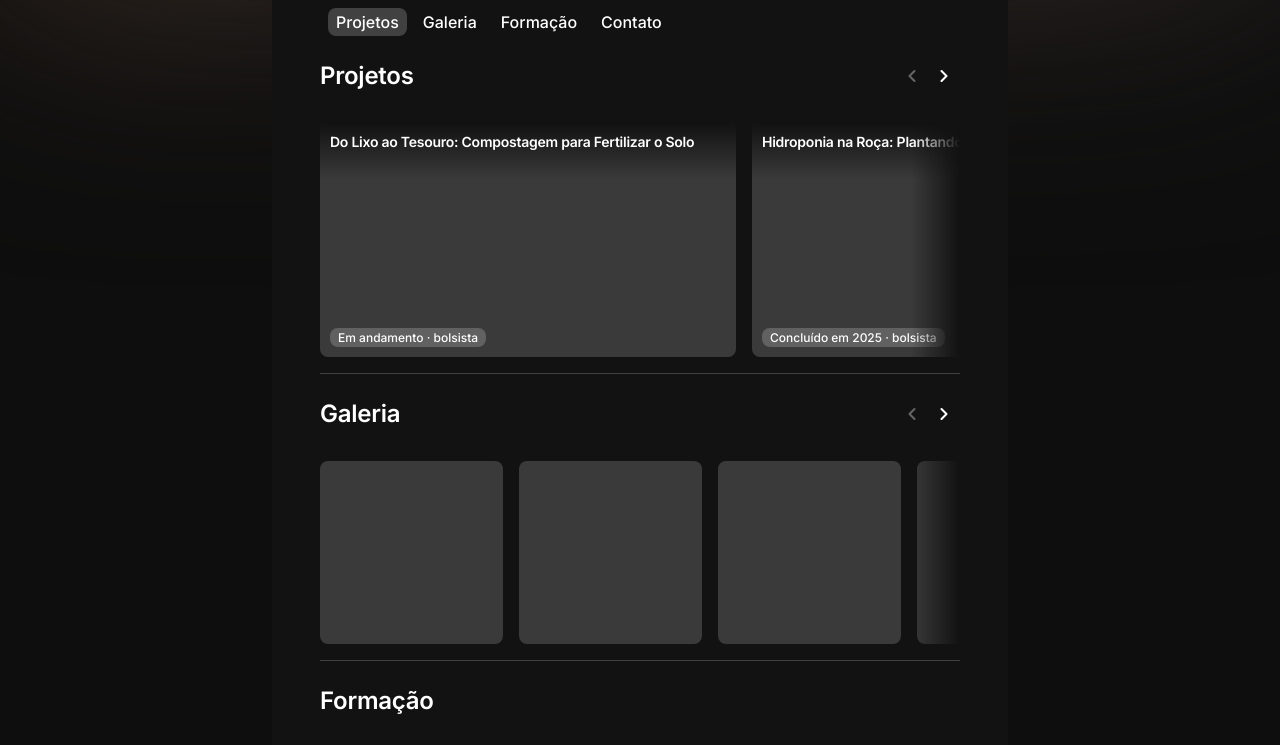
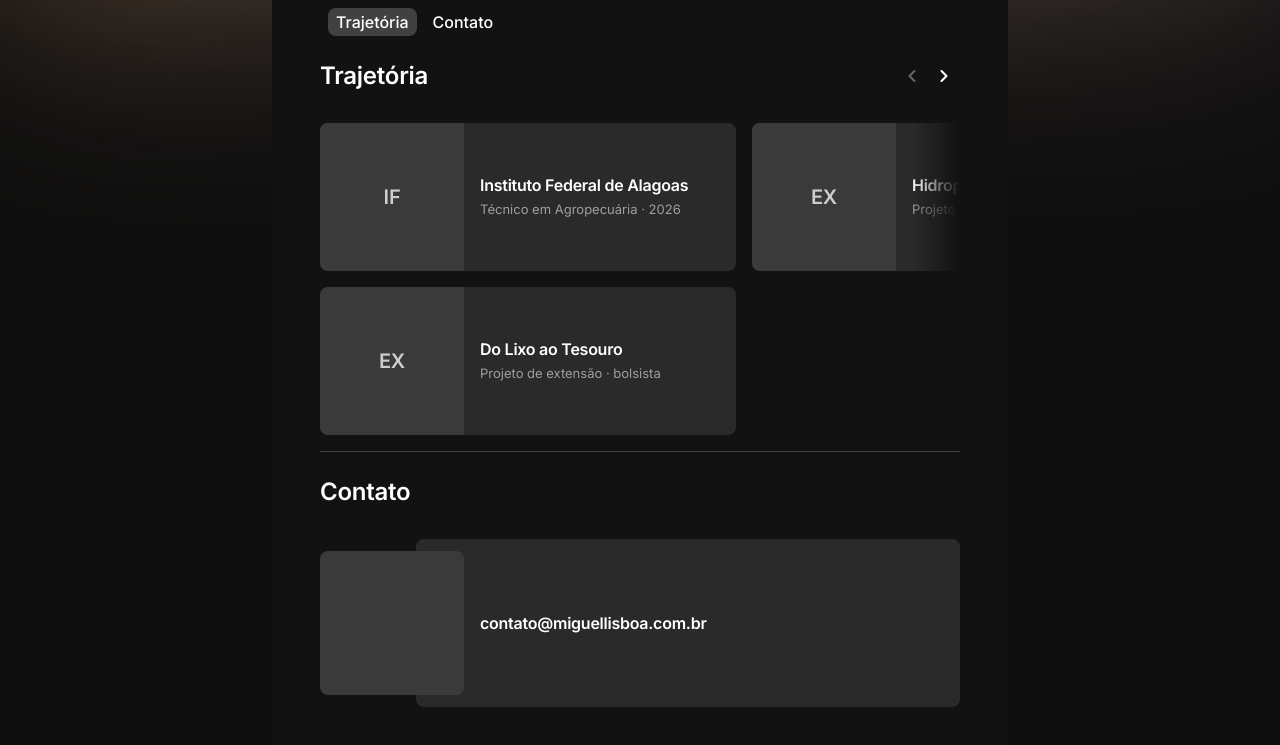
Before and after one commit to miguelclisboa/miguelclisboa.github.io, a plain HTML site: page index.html in a window 1280 px wide. Shown: the part 820-1565 px from the top of the page. Drawn offline with Linux system fonts and the light colour scheme.

Commit message:
Clareia o centro do fundo, reorganiza seções em Trajetória e Contato
Updated the description meta tag and modified sections for trajectory and projects.

```diff
--- a/index.html
+++ b/index.html
@@ -4,7 +4,7 @@
 <meta charset="utf-8">
 <meta name="viewport" content="width=device-width, initial-scale=1, viewport-fit=cover">
 <title>Miguel Lisboa</title>
-<meta name="description" content="Miguel Lisboa. Técnico em agropecuária (IFAL), projetos de compostagem e hidroponia, sertão de Alagoas.">
+<meta name="description" content="Miguel Lisboa.">
 <meta name="theme-color" content="#121212">
 <meta property="og:title" content="Miguel Lisboa">
 <meta property="og:type" content="website">
@@ -40,8 +40,8 @@ img,.ph{display:block}
 img{object-fit:cover}
 
 /* Fundo desfocado (só no computador): mesma foto, escurecida e com vinheta */
-.backdrop{position:fixed;inset:0;background:var(--hero) center/cover no-repeat;filter:blur(128px) brightness(.55) saturate(.85);z-index:0;pointer-events:none}
-.vignette{position:fixed;inset:0;z-index:0;pointer-events:none;background:radial-gradient(ellipse 70% 80% at 50% 45%,transparent 35%,rgba(0,0,0,.6) 100%)}
+.backdrop{position:fixed;inset:0;background:var(--hero) center/cover no-repeat;filter:blur(128px) brightness(.9) saturate(.9);z-index:0;pointer-events:none}
+.vignette{position:fixed;inset:0;z-index:0;pointer-events:none;background:radial-gradient(ellipse 75% 85% at 50% 40%,transparent 40%,rgba(0,0,0,.35) 70%,rgba(0,0,0,.75) 100%)}
 
 /* Cartão central */
 .container{position:relative;z-index:1;max-width:736px;margin:80px auto 0;background:var(--bg);border-radius:12px;padding:32px 48px 24px}
@@ -94,6 +94,7 @@ h2{font-size:24px;line-height:30px;font-weight:600;letter-spacing:-.25px}
 .item{display:flex;align-items:center;height:148px;background:var(--surface);border-radius:8px;overflow:hidden}
 .item .ph,.item img{width:144px;height:100%;flex:none}
 .item h3{padding:0 16px;font-size:16px;line-height:20px;font-weight:600;letter-spacing:-.25px}
+.item .mono{display:grid;place-items:center;font-size:20px;font-weight:600;letter-spacing:-.25px;color:rgba(255,255,255,.75)}
 .item small{display:block;margin-top:4px;font-size:13px;font-weight:400;color:var(--muted);letter-spacing:0}
 
 /* Cartão único com quadrado sobreposto */
@@ -143,43 +144,16 @@ footer{padding:32px 0 8px;text-align:center;font-size:11px;letter-spacing:.2em;t
   </header>
 
   <nav class="tabs" aria-label="Seções">
-    <a href="#projetos" class="active">Projetos</a>
-    <a href="#galeria">Galeria</a>
-    <a href="#formacao">Formação</a>
+    <a href="#trajetoria" class="active">Trajetória</a>
     <a href="#contato">Contato</a>
   </nav>
 
-  <section id="projetos">
-    <div class="sec-head"><h2>Projetos</h2><div class="arrows"></div></div>
-    <div class="track">
-      <article class="media">
-        <div class="ph" role="img" aria-label="Foto do projeto de compostagem (em breve)"></div>
-        <h3>Do Lixo ao Tesouro: Compostagem para Fertilizar o Solo</h3>
-        <span class="tag">Em andamento · bolsista</span>
-      </article>
-      <article class="media">
-        <div class="ph" role="img" aria-label="Foto do projeto de hidroponia (em breve)"></div>
-        <h3>Hidroponia na Roça: Plantando o Futuro da Agricultura Familiar</h3>
-        <span class="tag">Concluído em 2025 · bolsista</span>
-      </article>
-    </div>
-  </section>
-
-  <section id="galeria">
-    <div class="sec-head"><h2>Galeria</h2><div class="arrows"></div></div>
-    <div class="track">
-      <div class="ph tile" role="img" aria-label="Foto (em breve)"></div>
-      <div class="ph tile" role="img" aria-label="Foto (em breve)"></div>
-      <div class="ph tile" role="img" aria-label="Foto (em breve)"></div>
-      <div class="ph tile" role="img" aria-label="Foto (em breve)"></div>
-      <div class="ph tile" role="img" aria-label="Foto (em breve)"></div>
-    </div>
-  </section>
-
-  <section id="formacao">
-    <div class="sec-head"><h2>Formação</h2><div class="arrows"></div></div>
+  <section id="trajetoria">
+    <div class="sec-head"><h2>Trajetória</h2><div class="arrows"></div></div>
     <div class="track rows">
-      <div class="item"><div class="ph" aria-hidden="true"></div><h3>Técnico em Agropecuária<small>IFAL · conclusão em 2026</small></h3></div>
+      <div class="item"><div class="ph mono" aria-hidden="true">IF</div><h3>Instituto Federal de Alagoas<small>Técnico em Agropecuária · 2026</small></h3></div>
+      <div class="item"><div class="ph mono" aria-hidden="true">EX</div><h3>Do Lixo ao Tesouro<small>Projeto de extensão · bolsista</small></h3></div>
+      <div class="item"><div class="ph mono" aria-hidden="true">EX</div><h3>Hidroponia na Roça<small>Projeto de extensão · bolsista · 2025</small></h3></div>
     </div>
   </section>
 
```
